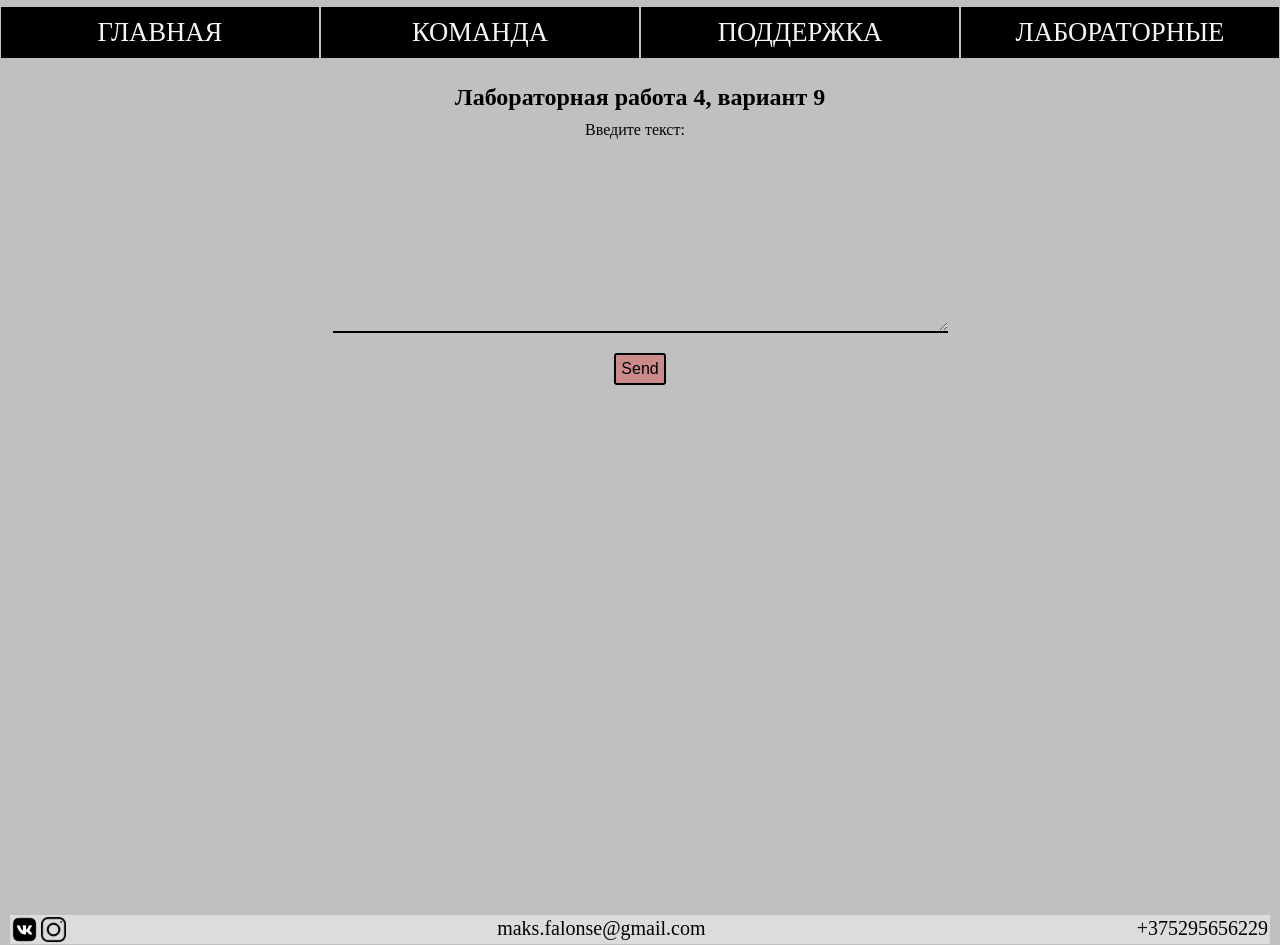
After one commit to Falxns/VT, a PHP site: page /pages/lab4.php in a window 1280 px wide. The commit adds this page. Run offline with PHP 8.4, Linux system fonts and the light colour scheme.

Commit message:
added text transforming algorithm

```diff
--- /dev/null
+++ b/pages/lab4.php
@@ -0,0 +1,45 @@
+<!DOCTYPE html>
+<meta charset="utf-8"/>
+<html>
+    <head>
+        <title>Лабораторная работа 4</title>
+        <link rel="stylesheet" type="text/css" href="../styles/support.css">
+        <link rel="stylesheet" type="text/css" href="../styles/nav.css">
+        <link rel="stylesheet" type="text/css" href="../styles/footer.css">
+        <link rel="stylesheet" type="text/css" href="../styles/lab4.css">
+    </head>
+    <body>
+        <?php
+            include '../styles/navigation.php';
+        ?>
+        <main>
+            <form action="<?php $_PHP_SELF ?>" method="GET" id="lab-4" class="user-form">
+                <h2 class="block-main-header">Лабораторная работа 4, вариант 9</h2>
+                <label class="user-form_label" for="number-input">Введите текст: </label>
+                <textarea class="user-form_input" name="text-input" id="text-input" cols="60" rows="10"></textarea>
+                <input class="user-form_submit" type="submit" value="Send">
+                <div class="result-container">
+                    <?php
+                        if(isset($_GET["text-input"])) {
+                            $text = $_GET["text-input"];
+                            $text = preg_replace("/[a-zA-Z]+/", "<p class='lab_blue'>$0</p>", $text);
+                            $text = preg_replace("/[а-яё]+/ui", "<p class='lab_red'>$0</p>", $text);
+                            $text = preg_replace("/[0-9]+/", "<p class='lab_green'>$0</p>", $text);
+                            echo $text;
+                        }
+                    ?>
+                </div>
+            </form>
+        </main>
+        <footer class="footer-container">
+            <a class="contacts" href="https://vk.com/maxim_falonse" target="_blank">
+                <img class="icon" src="../vk-logo.png">
+            </a>
+            <a class="contacts" href="https://www.instagram.com/falxns_/" target="_blank">
+                <img class="icon" src="../inst-logo.png">
+            </a>
+            <p class="email">maks.falonse@gmail.com</p>
+            <p class="phone">+375295656229</p>
+        </footer>
+    </body>
+</html>
--- a/pages/labs.php
+++ b/pages/labs.php
@@ -14,6 +14,7 @@
         <main>
             <a class="labs-link" href="/VT/pages/lab2.php">Лабораторная работа 2</a>
             <a class="labs-link" href="/VT/pages/lab3.php">Лабораторная работа 3</a>
+            <a class="labs-link" href="/VT/pages/lab4.php">Лабораторная работа 4</a>
         </main>
         <footer class="footer-container">
             <a class="contacts" href="https://vk.com/maxim_falonse" target="_blank">
--- /dev/null
+++ b/styles/lab4.css
@@ -0,0 +1,19 @@
+.lab_blue {
+    color: blue;
+    display: contents;
+    word-break: break-word;
+}
+.lab_red {
+    color: red;
+    display: contents;
+    word-break: break-word;
+}
+.lab_green {
+    color: green;
+    display: contents;
+    word-break: break-word;
+}
+.result-container {
+    width: 1000px;
+    height: 500px;
+}
```
